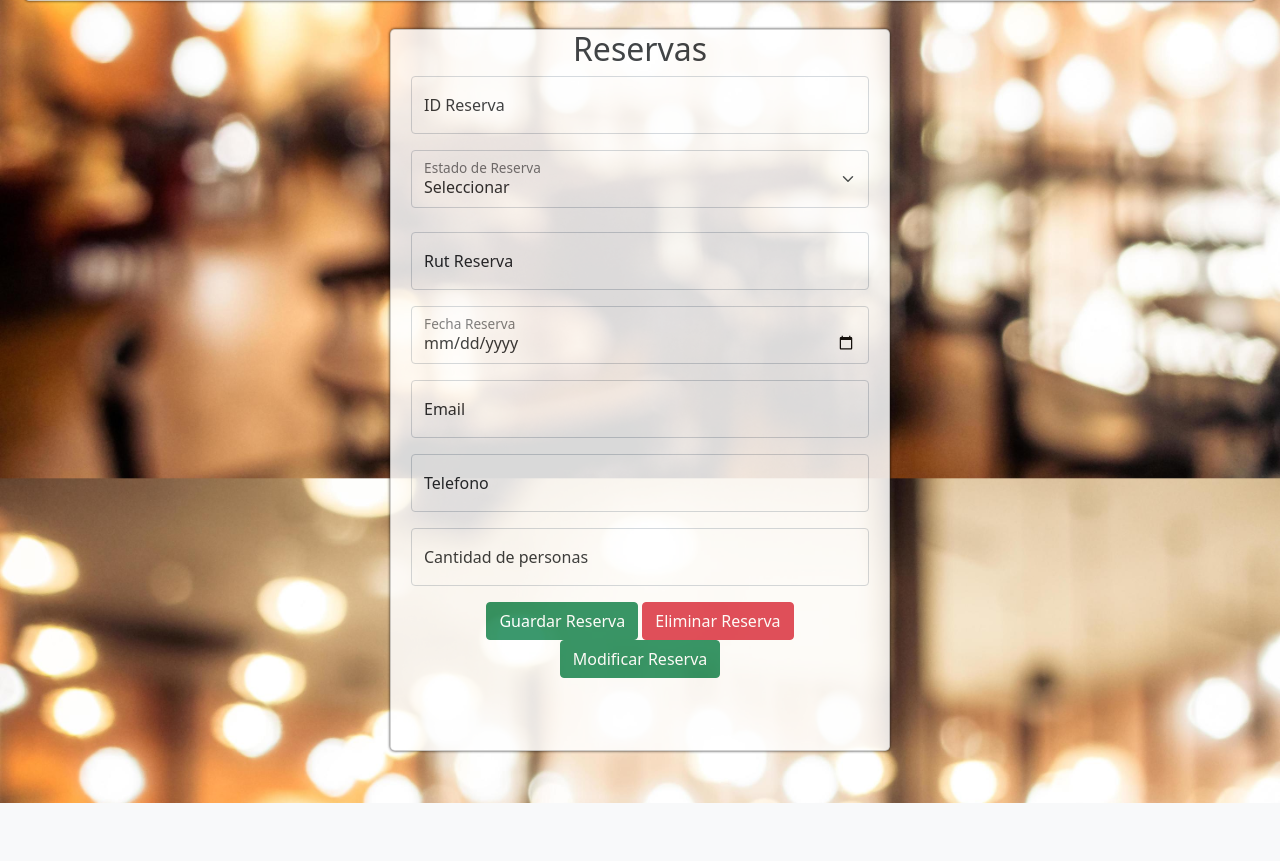
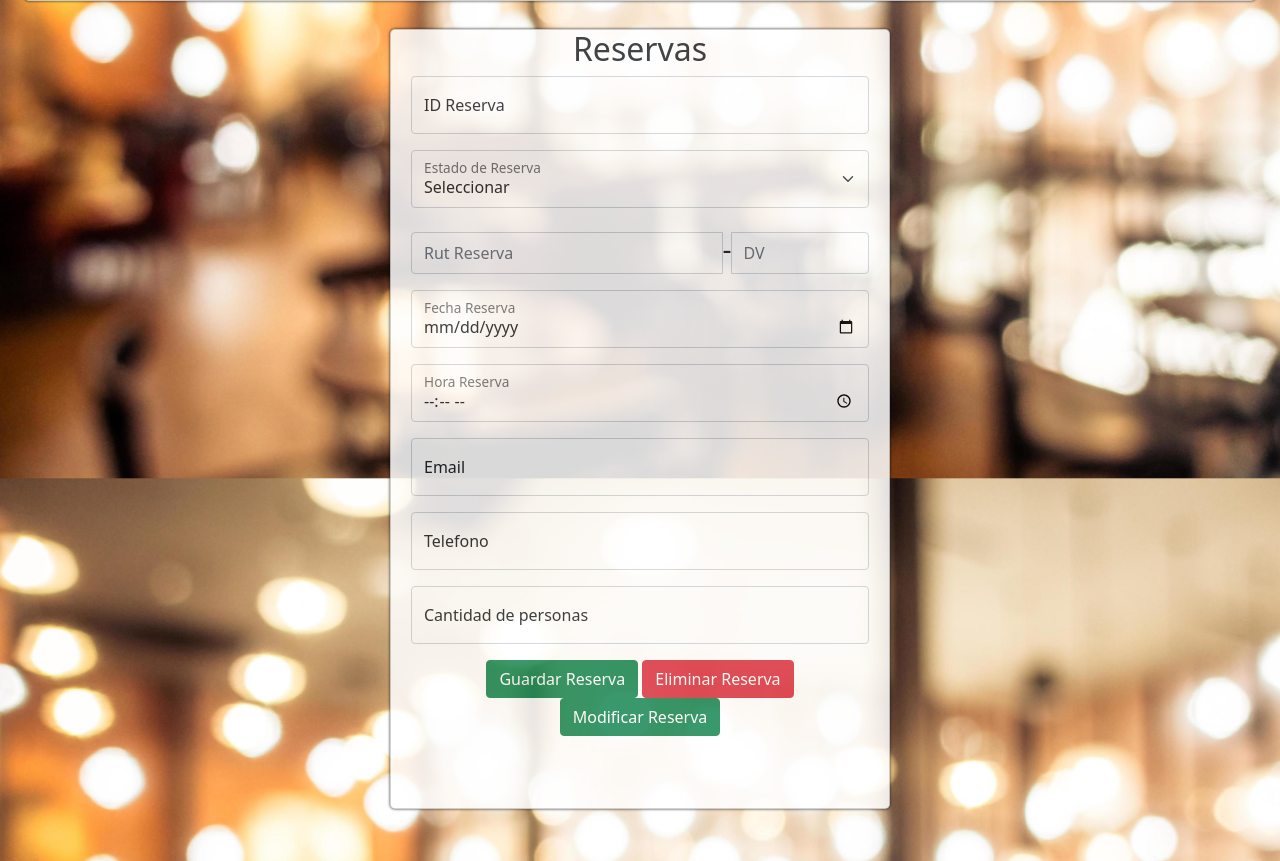
Before and after one commit to Vittoowo/Portafolio, a Django app: template reservas/templates/Reservas.html in a window 1280 px wide. Shown: the part 375-1236 px from the top of the page. Before the commit the page ends 1178 px from the top, so only its background shows below. Run offline with Django 3.2, Linux system fonts and the light colour scheme; the template is opened without the code that fills it, so the values that code supplies are empty; some libraries are stand-ins or nearby versions.

Commit message:
Arreglo de rut, agrego de hora en fecha de reserva

```diff
--- a/SCRIPT_BD.txt
+++ b/SCRIPT_BD.txt
@@ -195,7 +195,7 @@ CREATE TABLE reserva (
     id_reserva                      NUMBER(10) NOT NULL,
     estado_reserva_id_est_reserva   NUMBER(1) NOT NULL,
     rut_reserva                     NVARCHAR2(12) NOT NULL,
-    fecha_reserva                   DATE NOT NULL,
+    fecha_reserva                   TIMESTAMP NOT NULL,
     email                           VARCHAR2(50),
     telefono_reserva                VARCHAR2(12) NOT NULL,
     cantidad_personas_reserva       NUMBER(2) NOT NULL,
--- a/reservas/templates/Reservas.html
+++ b/reservas/templates/Reservas.html
@@ -60,6 +60,42 @@
                         </table>
 
 
+                        <!-- Buscar Reservas
+
+                        <table class="table table-dark table-striped">
+                          <form action="" method="POST">
+                            {% csrf_token %}
+                            <h4>Buscar Reserva Por Rut</h4>
+                            <input style="width: 200px;" type="text" name="BuscarRUTReserva" class="form-control" id="floatingId"
+                                    placeholder="Buscar Reserva Por RUT">
+                            <input type="submit" class="btn btn-success" name='BuscarReserva' value="Buscar Reserva">
+                          </form>
+                            <tr>
+                              <th>ID Reserva</th>
+                              <th>Estado de Reserva</th>
+                              <th>Rut Reserva</th>
+                              <th>Fecha Reserva</th>
+                              <th>Email</th>
+                              <th>Telefono</th>
+                              <th>Cantidad de Personas</th>
+                            </tr>
+
+
+                          {% for r in buscar_reservas %}
+                            <tr>
+                              <td>{{ r.0 }}</td>
+                              <td>{{ r.1 }}</td>
+                              <td>{{ r.2 }}</td>
+                              <td>{{ r.3 }}</td>
+                              <td>{{ r.4 }}</td>
+                              <td>{{ r.5 }}</td>
+                              <td>{{ r.6 }}</td>
+                            </tr>
+                         {% endfor %}
+
+                        </table>
+                        -->
+
 
 
                    </div>
@@ -92,15 +128,25 @@
                         </div>
 
                         <div class="form-floating mb-3" id="user-group">
-                          <input type="text" name="RutReserva" class="form-control" id="floatingRut"
+                          <div class="input-group">
+                            <input type="text" style="width: 200px;" name="RutReserva" class="form-control" id="floatingRut"
                                 placeholder="Rut Reserva">
-                          <label for="floatingRut">Rut Reserva</label>
+                            <h3> - </h3>
+                            <input type="text" name="DVRUTReserva" class="form-control" id="floatingDV"
+                                placeholder="DV">
+                          </div>
                         </div>
 
                         <div class="form-floating mb-3" id="user-group">
                           <input type="date" name="FechaReserva" class="form-control" id="floatingFecha"
                               placeholder="Fecha Reserva">
                           <label for="floatingReserva">Fecha Reserva</label>
+                        </div>
+
+                        <div class="form-floating mb-3" id="user-group">
+                          <input type="time" name="HoraReserva" class="form-control" id="floatingFecha"
+                              placeholder="Hora Reserva">
+                          <label for="floatingReserva">Hora Reserva</label>
                         </div>
 
                         <div class="form-floating mb-3" id="user-group">
```
Also changed, not shown: reservas/models.py (+11 -0 lines), reservas/views.py (+9 -2 lines). Lines whose indentation alone changed are shown as unchanged.
